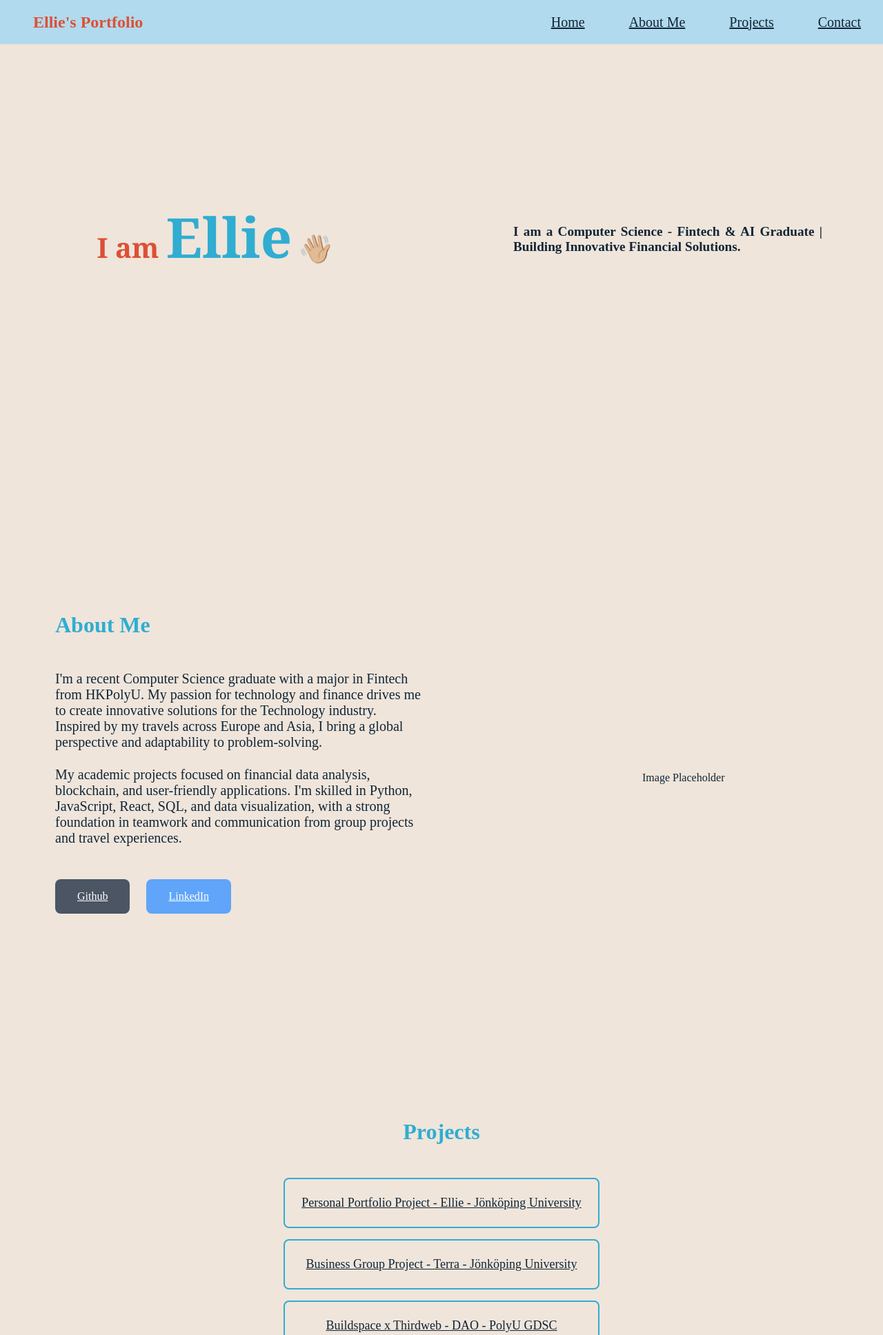
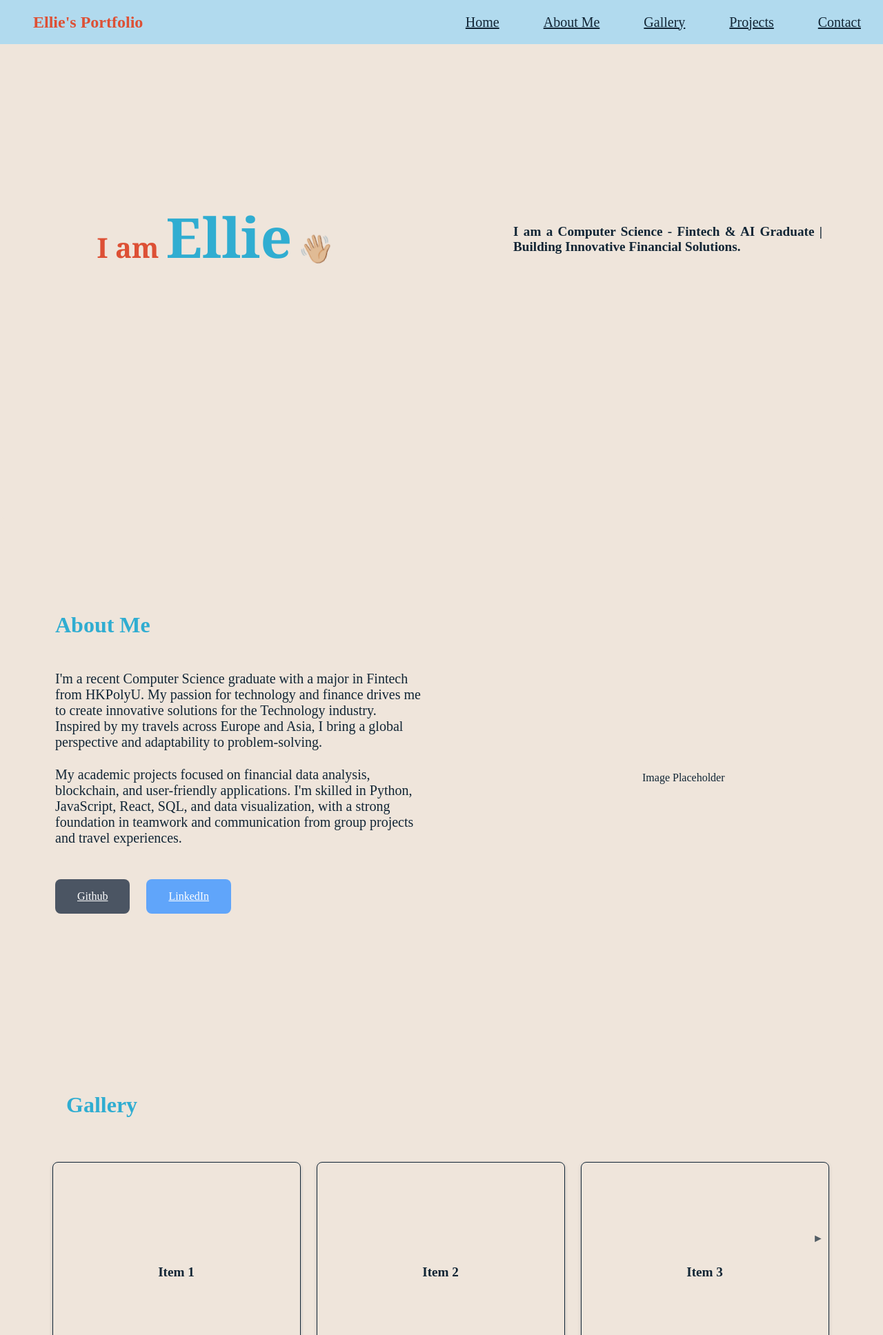
Before and after one commit to xujialuellie/portfolio-website, a Flask app: page / in a window 1280 px wide. Shown: the top 1936 px of the page at 69% size. Run offline with Flask 3, Linux system fonts and the light colour scheme.

Commit message:
Added Gallery

```diff
--- a/app.py
+++ b/app.py
@@ -1,4 +1,5 @@
 import os
+import re
 import csv
 from pytz import timezone
 from datetime import datetime
@@ -8,6 +9,9 @@ app = Flask(__name__)
 
 # Path to the CSV file
 CSV_FILE = 'email_address.csv'
+
+# Email validation regex pattern
+EMAIL_REGEX = r'^[a-zA-Z0-9._%+-]+@[a-zA-Z0-9.-]+\.[a-zA-Z]{2,}$'
 
 @app.route('/')
 def home():
@@ -19,6 +23,10 @@ def submit_email():
     email = request.form.get('email')
 
     if email:
+        # Validate email format
+        if not re.match(EMAIL_REGEX, email):
+            return jsonify({'status': 'warning', 'message': 'Invalid email format. Please enter a valid email address.'})
+
         # Check if email already exists in CSV
         email_exists = False
         if os.path.isfile(CSV_FILE):
--- a/static/css/styles.css
+++ b/static/css/styles.css
@@ -270,6 +270,101 @@ body {
   justify-content: center;
 }
 
+/* Gallery Page */
+#gallery {
+  padding: 2rem;
+  width: 100%;
+  margin: 0 auto;
+  background-color: #efe5db;
+  display: flex;
+  flex-direction: column;
+  align-items: center;
+}
+
+.gallery-title {
+  font-size: 2rem;
+  font-weight: bold;
+  padding: 0 0 2rem 2rem;
+  margin-bottom: 2rem;
+  color: #30add1;
+}
+
+.gallery-container {
+  position: relative;
+  max-width: 1152px;
+  padding: 3rem 0rem;
+  overflow: hidden;
+  display: flex;
+  flex-direction: column;
+}
+
+.gallery-wrapper {
+  display: flex;
+  flex-direction: row;
+  transition: transform 0.5s ease;
+  width: 100%;
+}
+
+.gallery-box {
+  flex: 0 0 30%;
+  background-color: #efe5db;
+  border: 1px solid #112535;
+  border-radius: 0.5rem;
+  padding: 1rem;
+  margin: 0 1%;
+  box-shadow: 0 2px 5px rgba(17, 37, 53, 0.2);
+  text-align: center;
+  cursor: pointer;
+  min-width: 360px;
+  min-height: 320px;
+  display: flex;
+  flex-direction: column;
+  justify-content: center;
+}
+
+.gallery-box h3 {
+  margin: 0.5rem 0;
+  color: #112535;
+  font-size: 1.2rem;
+}
+
+.gallery-box p {
+  margin: 0;
+  color: #112535;
+  font-size: 1rem;
+}
+
+.gallery-nav {
+  position: absolute;
+  top: 50%;
+  transform: translateY(-50%);
+  background-color: transparent;
+  color: rgba(17, 37, 53, 0.7);
+  border: none;
+  width: 40px;
+  height: 40px;
+  line-height: 40px;
+  text-align: center;
+  cursor: pointer;
+  font-size: 1rem;
+  border-radius: 50%;
+  z-index: 10;
+}
+
+.gallery-nav.left {
+  left: 10px;
+}
+
+.gallery-nav.right {
+  right: 10px;
+}
+
+.gallery-nav:hover {
+  background-color: #1a3c5e;
+  color: #efe5db;
+}
+
+/* Project Page */
 .projects-container {
   max-width: 120rem;
   margin-left: auto;
--- a/static/js/script.js
+++ b/static/js/script.js
@@ -25,7 +25,6 @@ document.querySelectorAll('.navbar-button').forEach(button => {
 
 document.addEventListener('scroll', () => {
   const home = document.querySelector('.home');
-  if (!home) return; // Exit if no .home section exists
   const rect = home.getBoundingClientRect();
   const sectionTop = rect.top;
   const viewportHeight = window.innerHeight;
@@ -38,6 +37,7 @@ document.addEventListener('scroll', () => {
   }
 });
 
+// Popup message box
 async function showPopup(event) {
   event.preventDefault();
   const email = document.getElementById('email-input').value;
@@ -72,8 +72,8 @@ async function showPopup(event) {
     popup.style.display = 'block';
     overlay.style.display = 'block';
 
-      // Automatically close popup after 5 seconds
-      // setTimeout(() => {closePopup();}, 5000);
+    // Automatically close popup after 5 seconds
+    setTimeout(() => {closePopup();}, 5000);
 
   } catch (error) {
       console.error('Error fetching popup content:', error);
@@ -84,3 +84,44 @@ function closePopup() {
     document.getElementById('popup').style.display = 'none';
     document.getElementById('overlay').style.display = 'none';
 }
+
+// Gallery navigation
+document.addEventListener('DOMContentLoaded', () => {
+  const galleryWrapper = document.querySelector('.gallery-wrapper');
+  const leftButton = document.getElementById('gallery-left');
+  const rightButton = document.getElementById('gallery-right');
+  const boxes = document.querySelectorAll('.gallery-box');
+  const totalBoxes = boxes.length;
+  const boxesPerPage = 3;
+  let currentIndex = 0;
+
+  // Calculate box width including margins
+  const boxWidth = boxes[0].getBoundingClientRect().width + 2 * 1 * window.innerWidth / 100; // Include 1.5% margin on both sides
+
+  function updateButtons() {
+    leftButton.style.display = currentIndex === 0 ? 'none' : 'block';
+    rightButton.style.display = currentIndex >= totalBoxes - boxesPerPage ? 'none' : 'block';
+  }
+
+  function slideGallery() {
+    const offset = -currentIndex * boxWidth;
+    galleryWrapper.style.transform = `translateX(${offset}px)`;
+    updateButtons();
+  }
+
+  leftButton.addEventListener('click', () => {
+    if (currentIndex > 0) {
+      currentIndex--;
+      slideGallery();
+    }
+  });
+
+  rightButton.addEventListener('click', () => {
+      if (currentIndex < totalBoxes - boxesPerPage) {
+          currentIndex++;
+          slideGallery();
+      }
+  });
+
+  updateButtons(); // Initialize button visibility
+});
--- a/templates/index.html
+++ b/templates/index.html
@@ -14,6 +14,7 @@
         <div class="navbar-links">
           <a href="#home" class="navbar-button">Home</a>
           <a href="#about-me" class="navbar-button">About Me</a>
+          <a href="#gallery" class="navbar-button">Gallery</a>
           <a href="#projects" class="navbar-button">Projects</a>
           <a href="#footer" class="navbar-button">Contact</a>
         </div>
@@ -67,6 +68,37 @@
             </div>
           </div>
         </div>
+      </div>
+    </section>
+
+    <!-- Gallery-->
+    <section id="gallery" class="section">
+      <div class="gallery-container">
+        <h2 class="gallery-title">Gallery</h2>
+        <div class="gallery-wrapper">
+          <div class="gallery-box" data-link="#">
+            <h3>Item 1</h3>
+            <p></p>
+          </div>
+          <div class="gallery-box" data-link="#">
+            <h3>Item 2</h3>
+            <p></p>
+          </div>
+          <div class="gallery-box" data-link="#">
+            <h3>Item 3</h3>
+            <p></p>
+          </div>
+          <div class="gallery-box" data-link="#">
+            <h3>Item 4</h3>
+            <p></p>
+          </div>
+          <div class="gallery-box" data-link="#">
+            <h3>Item 5</h3>
+            <p></p>
+          </div>
+        </div>
+        <button id="gallery-left" class="gallery-nav left" style="display: none;">◄</button>
+        <button id="gallery-right" class="gallery-nav right">►</button>
       </div>
     </section>
 
```
